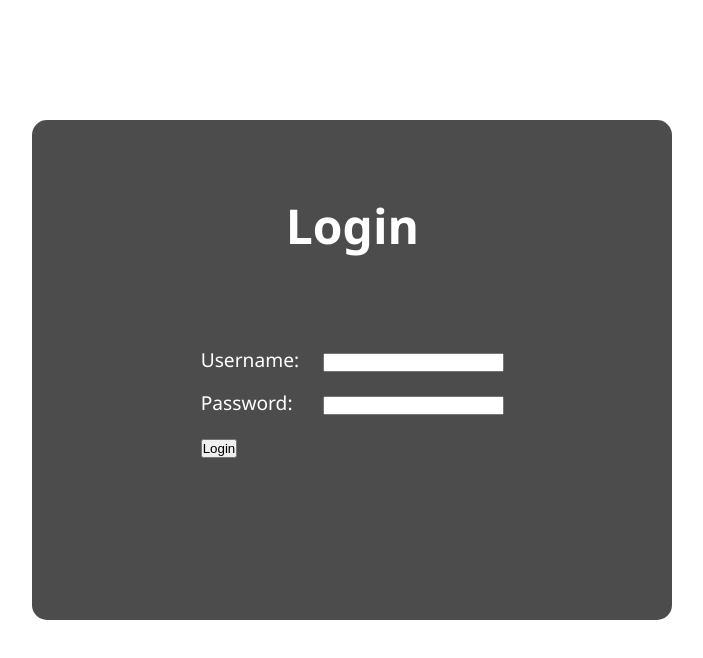
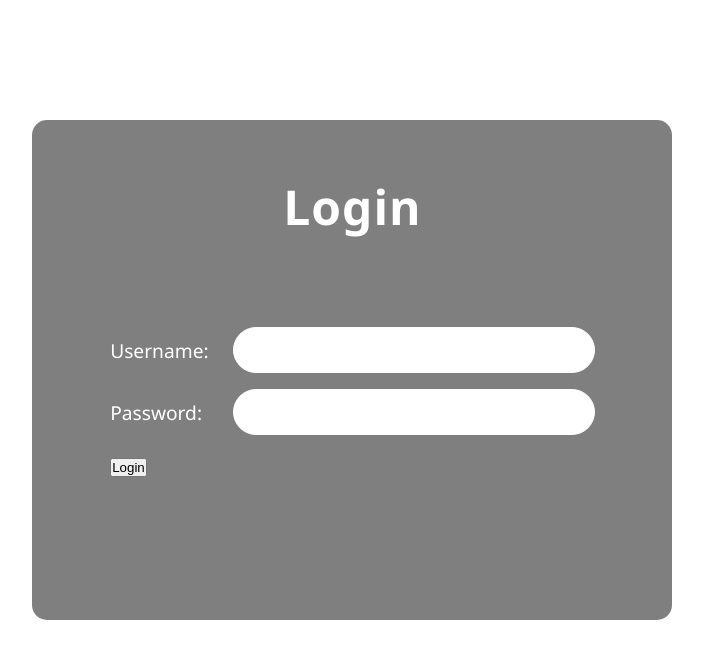
Before and after one commit to ashensilva12/SarpResQ, a React (Vite) app: page / in a window 1280 px wide. Shown: the top 658 px of the page, without its empty margins (326-1029 px from the left). Built offline with nearby package versions, Linux system fonts and the light colour scheme.

Commit message:
Update Login.css

```diff
--- a/src/component/pages/Login.css
+++ b/src/component/pages/Login.css
@@ -9,7 +9,7 @@
     right: 0;
     width: 50%;
     height: 500px;
-    background-color:rgba(0, 0, 0, 0.7);
+    background-color:rgba(0, 0, 0, 0.5);
     display: flex;
     flex-direction: column;
     align-items: center;
@@ -25,6 +25,7 @@
     padding-top: 20px;
     text-align: center;
     margin-bottom: 80px;
+    letter-spacing: 1px;
 }
 .table{
     margin-bottom: 100px;
@@ -32,16 +33,25 @@
     font-family: 'Segoe UI', Tahoma, Geneva, Verdana, sans-serif;
     font-size: 1.2rem;
     border-collapse: collapse;
-
 }
 .table td{
     padding: 8px 12px;
-
 }
-.textbox input{
-    width: 250px;
-    padding: 8px;
-    border-radius: 5px;
-    border: none;
-    font-size: 1rem;
+input[type="email"]{
+    width:40vh;
+    height:5vh;
+    border-radius: 40px;
+    background-color: white;
+    outline: none;
+    border: 1px solid white;
+    padding: 2px 20px;
 }
+input[type="password"]{
+    width:40vh;
+    height:5vh;
+    border-radius: 40px;
+    background-color:white;
+    outline: none;
+    border: 1px solid white;
+    padding: 2px 20px;
+}
```
